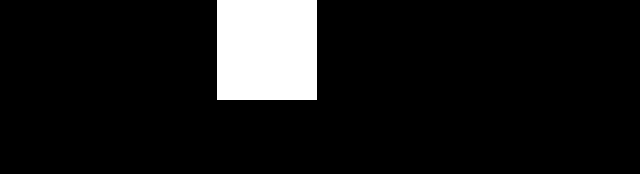
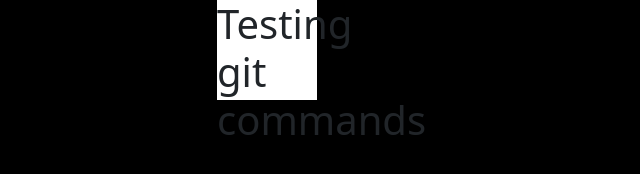
Before and after one commit to thanos-pix/anime.js, a plain HTML site: page index.html in a window 1280 px wide. Shown: the whole page, without its empty margins (283-923 px from the left). Drawn offline with Linux system fonts and the light colour scheme.

Commit message:
testing git commands

```diff
--- a/index.html
+++ b/index.html
@@ -10,7 +10,9 @@
 </head>
 <body>
 
-  <div class="square"></div>
+  <div class="square">
+    <h1>Testing git commands</h1>
+  </div>
 
 <footer>
   <script src="assets/js/jquery-3.6.0.min.js"></script>
```
